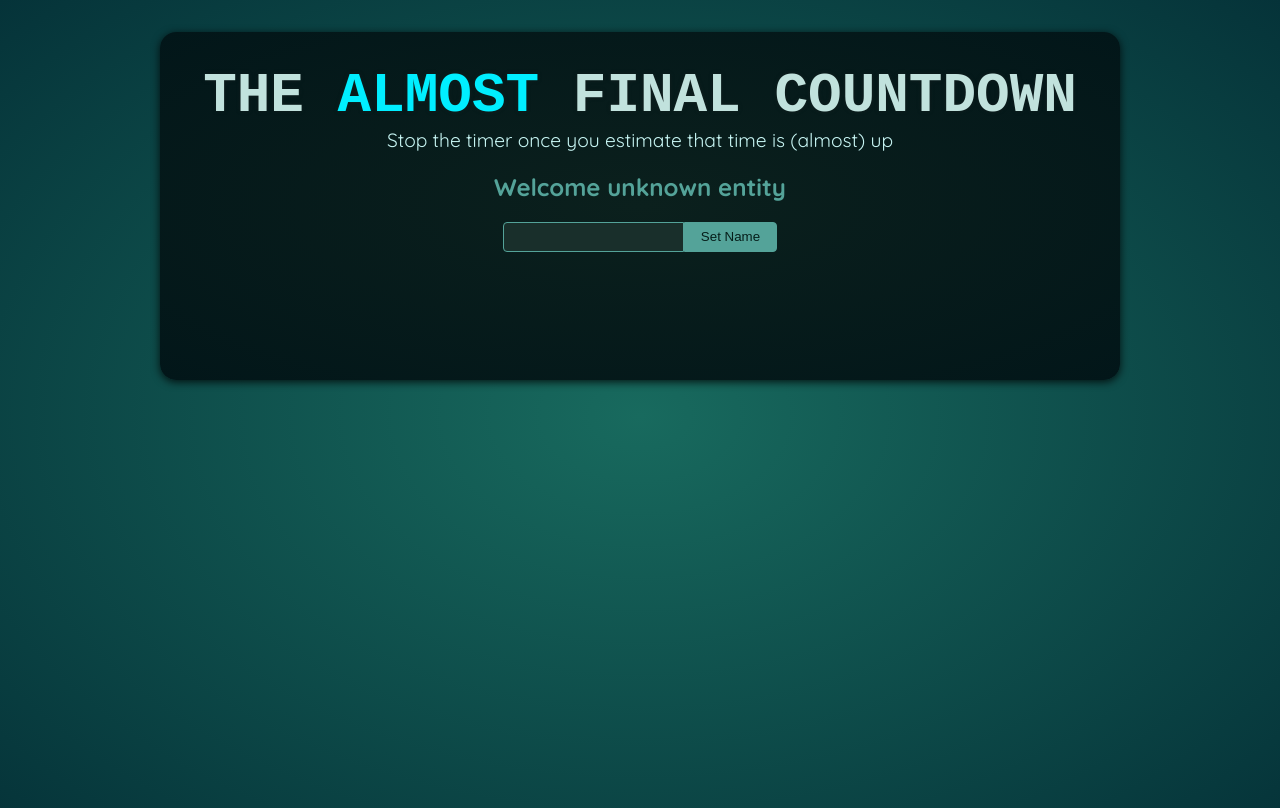
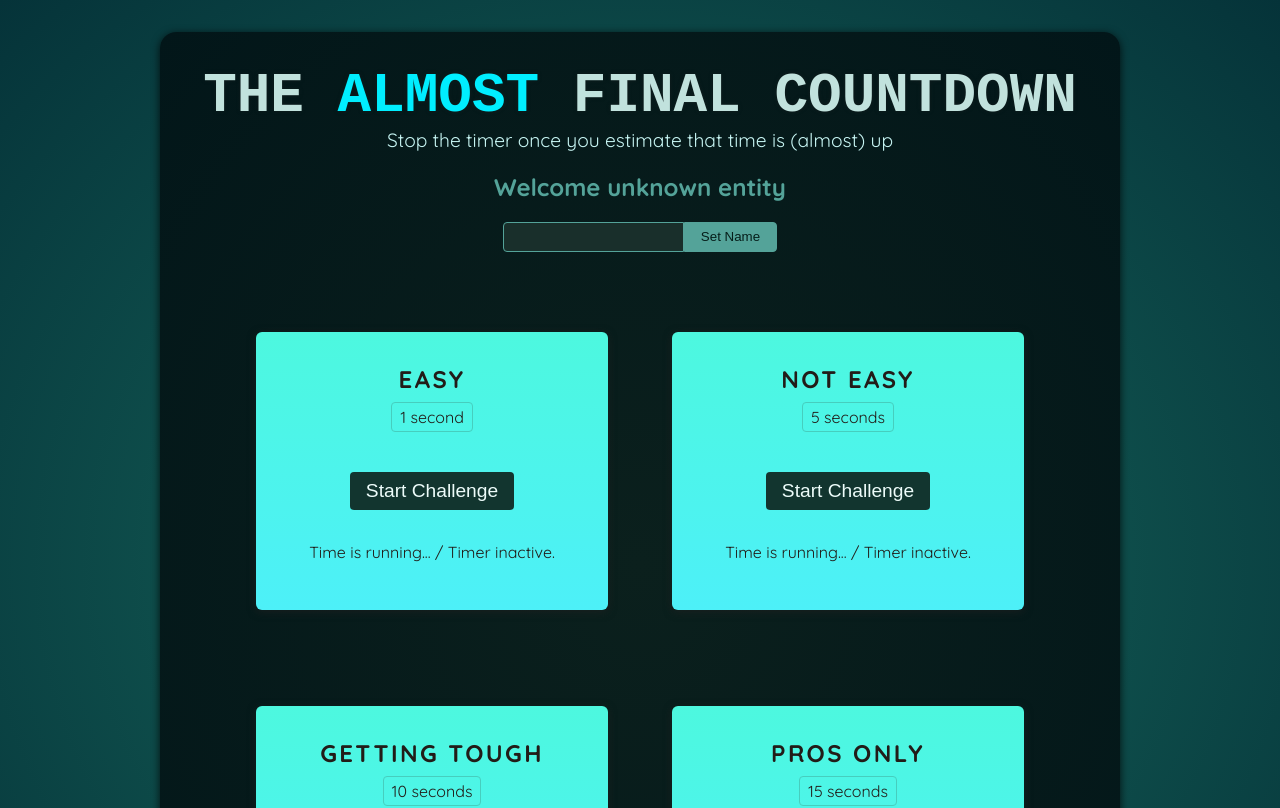
Before and after one commit to hadeersalah7/Timer-React-Game, a React (Vite) app: page / in a window 1280 px wide. Shown: the top 808 px of the page. Built offline with nearby package versions, Linux system fonts and the light colour scheme; a web font is replaced by a local one.

Commit message:
adding new timer component

```diff
--- a/src/App.jsx
+++ b/src/App.jsx
@@ -1,10 +1,17 @@
-import Player from './components/Player.jsx';
+import Player from './components/Player/Player.jsx';
+import TimerChallenger from './components/Timer/TimerChallenger.jsx';
 
 function App() {
   return (
     <>
       <Player />
-      <div id="challenges"></div>
+      <div id="challenges">
+        <TimerChallenger title="Easy" targetTimer={1} />
+        <TimerChallenger title="Not Easy" targetTimer={5} />
+        <TimerChallenger title="Getting Tough" targetTimer={10} />
+        <TimerChallenger title="Pros Only" targetTimer={15} />
+
+      </div>
     </>
   );
 }
--- a/src/components/Player.jsx
+++ /dev/null
@@ -1,11 +0,0 @@
-export default function Player() {
-  return (
-    <section id="player">
-      <h2>Welcome unknown entity</h2>
-      <p>
-        <input type="text" />
-        <button>Set Name</button>
-      </p>
-    </section>
-  );
-}
--- /dev/null
+++ b/src/components/Player/Player.jsx
@@ -0,0 +1,19 @@
+import { useState, useRef } from "react";
+export default function Player() {
+  const [entityName, setEntityName] = useState(null)
+  const playerName = useRef()
+
+  const handleBtnClick = () => {
+    setEntityName(playerName.current.value)
+    playerName.current.value = ""
+  }
+  return (
+    <section id="player">
+      <h2>Welcome {entityName ?? "unknown entity"}</h2>
+      <p>
+        <input type="text" ref={playerName} />
+        <button onClick={handleBtnClick}>Set Name</button>
+      </p>
+    </section>
+  );
+}
--- /dev/null
+++ b/src/components/Timer/TimerChallenger.jsx
@@ -0,0 +1,24 @@
+import React from 'react'
+
+const TimerChallenger = ({ title, targetTimer }) => {
+    return (
+        <section className='challenge'>
+            <h2>{title}</h2>
+            <p className='challenge-time'>
+                {targetTimer} second{targetTimer > 1 ? "s" : ""}
+            </p>
+            <p>
+                <button>
+                    Start Challenge
+                </button>
+            </p>
+
+            <p className=''>
+                Time is running... / Timer inactive.
+            </p>
+        </section>
+
+    )
+}
+
+export default TimerChallenger
```
